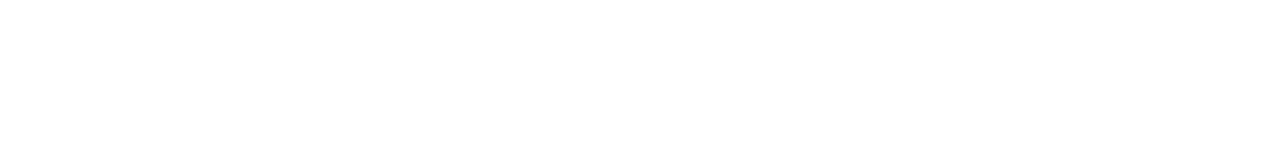
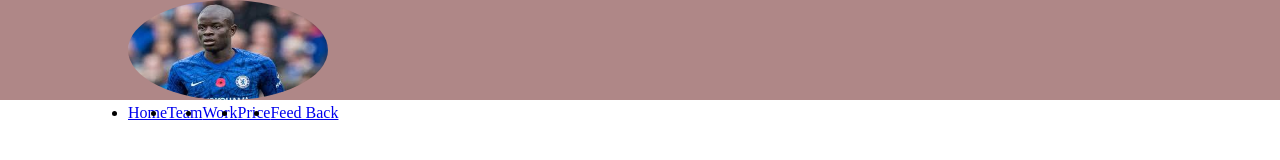
Before and after one commit to 9vicToR4T/lection-with-js-beonmax, a plain HTML site: page index.html in a window 1280 px wide. Drawn offline with nearby package versions, Linux system fonts and the light colour scheme.

Commit message:
add some information for testing

```diff
--- a/index.html
+++ b/index.html
@@ -4,10 +4,31 @@
     <meta charset="UTF-8">
     <meta name="viewport" content="width=device-width, initial-scale=1.0">
     <meta http-equiv="X-UA-Compatible" content="ie=edge">
+    <script src="https://code.jquery.com/jquery-3.4.1.slim.min.js"></script>
     <link rel="stylesheet" href="style.css">
     <title>Document</title>
 </head>
 <body>
+    <section class="nav_sect">
+        <div class="wrapper">
+            <div big_box>
+                <div class="logo_box">
+                    <a href="#"><img src="img/kante.jpg" alt="img"></a>
+
+                </div>
+                    <div class="box_nav">
+                        <ul>
+                            <li><a href="#">Home</a></li>
+                            <li><a href="#">Team</a></li>
+                            <li><a href="#">Work</a></li>
+                            <li><a href="#">Price</a></li>
+                            <li><a href="#">Feed Back</a></li>
+                        </ul>
+
+                    </div>
+            </div>
+        </div>
+    </section>
 
 
     <script src="script.js">
--- a/style.css
+++ b/style.css
@@ -1 +1,34 @@
-!
+*{
+	margin: 0;
+	padding: 0;
+	box-sizing: border-box;
+	border: 0;
+
+}
+/*first section*/
+.nav_sect{
+	width: 100%;
+	height: 100px;
+	background-color: rgb(175, 135, 135);
+	position: fixed;
+}
+.wrapper{
+	width: 80%;
+	height: inherit;
+	margin: 0 auto;
+}
+.big_box{
+	display: flex;
+	justify-content: space-between;
+
+}
+
+.logo_box img{
+	width: 200px;
+	height: 100px;
+	border-radius: 50%;
+}
+.box_nav ul{
+	display: flex;
+	width: auto;
+}
```
Also changed, not shown: img/kante.jpg (added).
